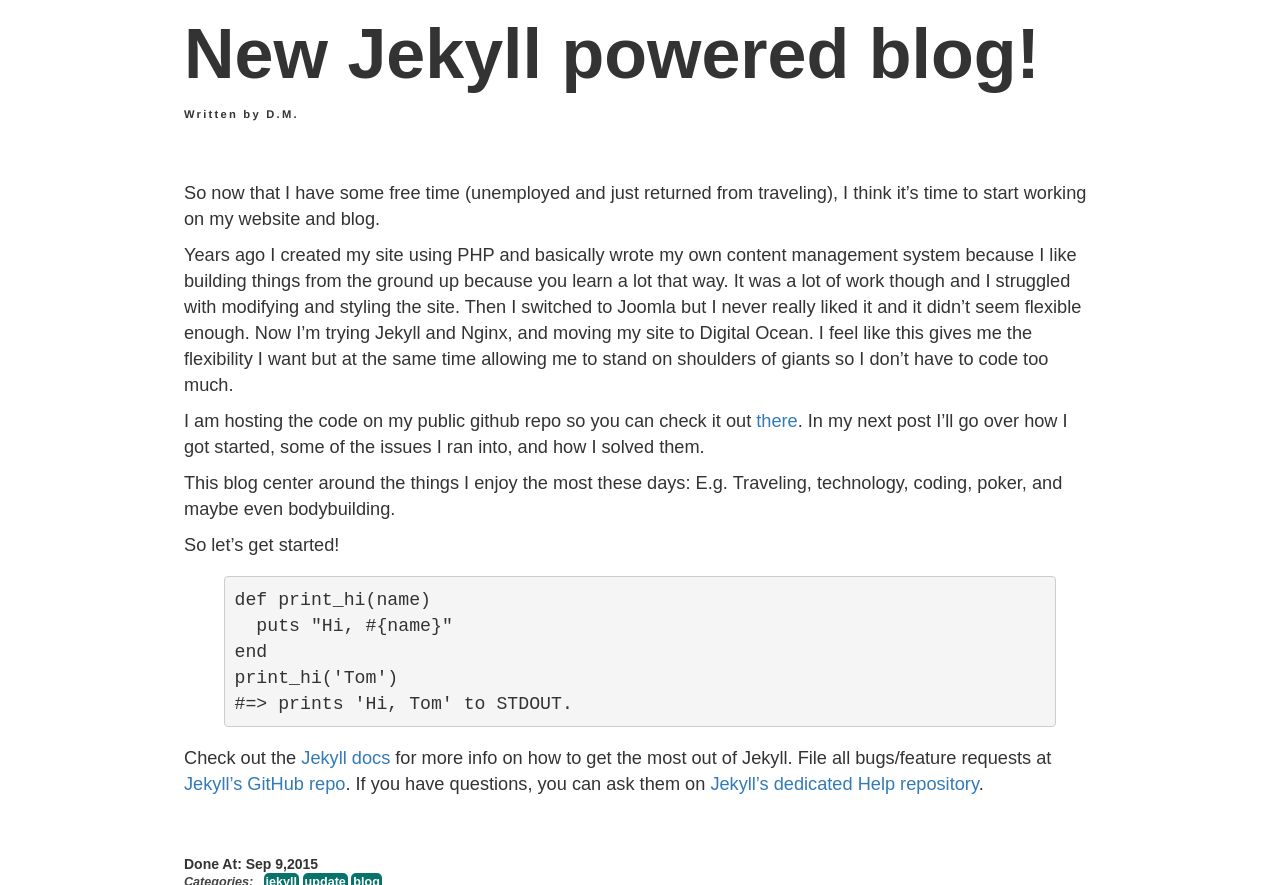
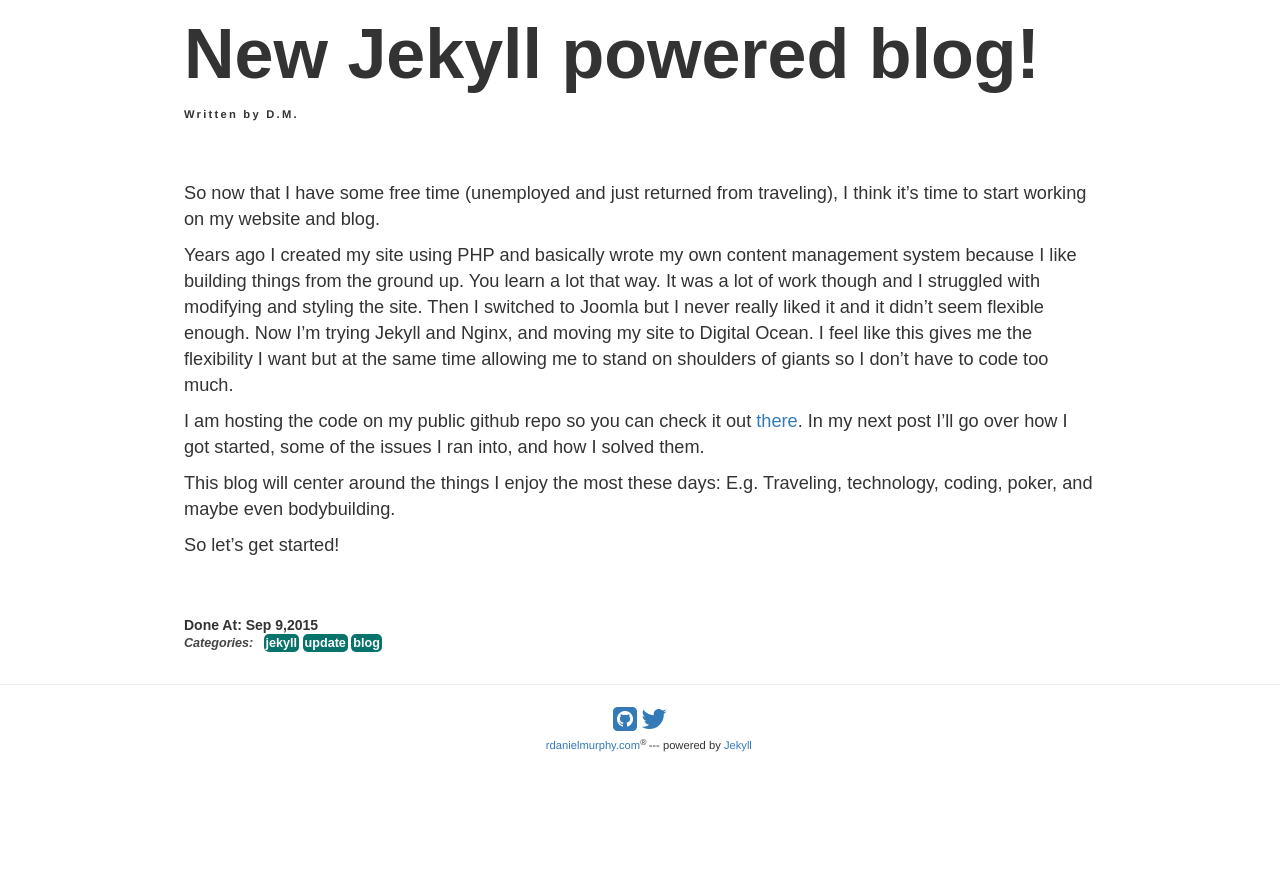
Before and after one commit to rdanielmurphy/rdanielmurphy.github.io, a Jekyll site: the page built from _posts/2015-09-09-new-jekyll-powered-blog.markdown, in a window 1280 px wide and 900 px high, scrolled down 789 px, cut to the strip 15-900 px from the top of the window. Built offline with Jekyll 4.4.1, drawn with Linux system fonts in a browser that asks for light colours; nearby versions of some CDN libraries; library files that are not in the unit come from our copies; comment, search, counter and statistics services are not loaded; after the commit the page ends 1558 px from its top, so only the background shows below that.

Commit message:
New post

```diff
--- a/_posts/2015-09-09-new-jekyll-powered-blog.markdown
+++ b/_posts/2015-09-09-new-jekyll-powered-blog.markdown
@@ -7,24 +7,12 @@ categories: jekyll update blog
 
 So now that I have some free time (unemployed and just returned from traveling), I think it's time to start working on my website and blog.
 
-Years ago I created my site using PHP and basically wrote my own content management system because I like building things from the ground up because you learn a lot that way.  It was a lot of work though and I struggled with modifying and styling the site.  Then I switched to Joomla but I never really liked it and it didn't seem flexible enough.  Now I'm trying Jekyll and Nginx, and moving my site to Digital Ocean.  I feel like this gives me the flexibility I want but at the same time allowing me to stand on shoulders of giants so I don't have to code too much.
+Years ago I created my site using PHP and basically wrote my own content management system because I like building things from the ground up.  You learn a lot that way.  It was a lot of work though and I struggled with modifying and styling the site.  Then I switched to Joomla but I never really liked it and it didn't seem flexible enough.  Now I'm trying Jekyll and Nginx, and moving my site to Digital Ocean.  I feel like this gives me the flexibility I want but at the same time allowing me to stand on shoulders of giants so I don't have to code too much.
 
-I am hosting the code on my public github repo so you can check it out [there][jekyll].  In my next post I'll go over how I got started, some of the issues I ran into, and how I solved them.
+I am hosting the code on my public github repo so you can check it out [there][blog-code].  In my next post I'll go over how I got started, some of the issues I ran into, and how I solved them.
 
-This blog center around the things I enjoy the most these days:  E.g. Traveling, technology, coding, poker, and maybe even bodybuilding.
+This blog will center around the things I enjoy the most these days:  E.g. Traveling, technology, coding, poker, and maybe even bodybuilding.
 
 So let's get started!
 
-{% highlight ruby %}
-def print_hi(name)
-  puts "Hi, #{name}"
-end
-print_hi('Tom')
-#=> prints 'Hi, Tom' to STDOUT.
-{% endhighlight %}
-
-Check out the [Jekyll docs][jekyll] for more info on how to get the most out of Jekyll. File all bugs/feature requests at [Jekyll’s GitHub repo][jekyll-gh]. If you have questions, you can ask them on [Jekyll’s dedicated Help repository][jekyll-help].
-
-[jekyll]:      http://jekyllrb.com
-[jekyll-gh]:   https://github.com/jekyll/jekyll
-[jekyll-help]: https://github.com/jekyll/jekyll-help
+[blog-code]:   https://github.com/rdanielmurphy/personal-jekyll-blog
```
Also changed, not shown: _posts/2012-01-18-hello-world.markdown (deleted, +0 -16 lines).
